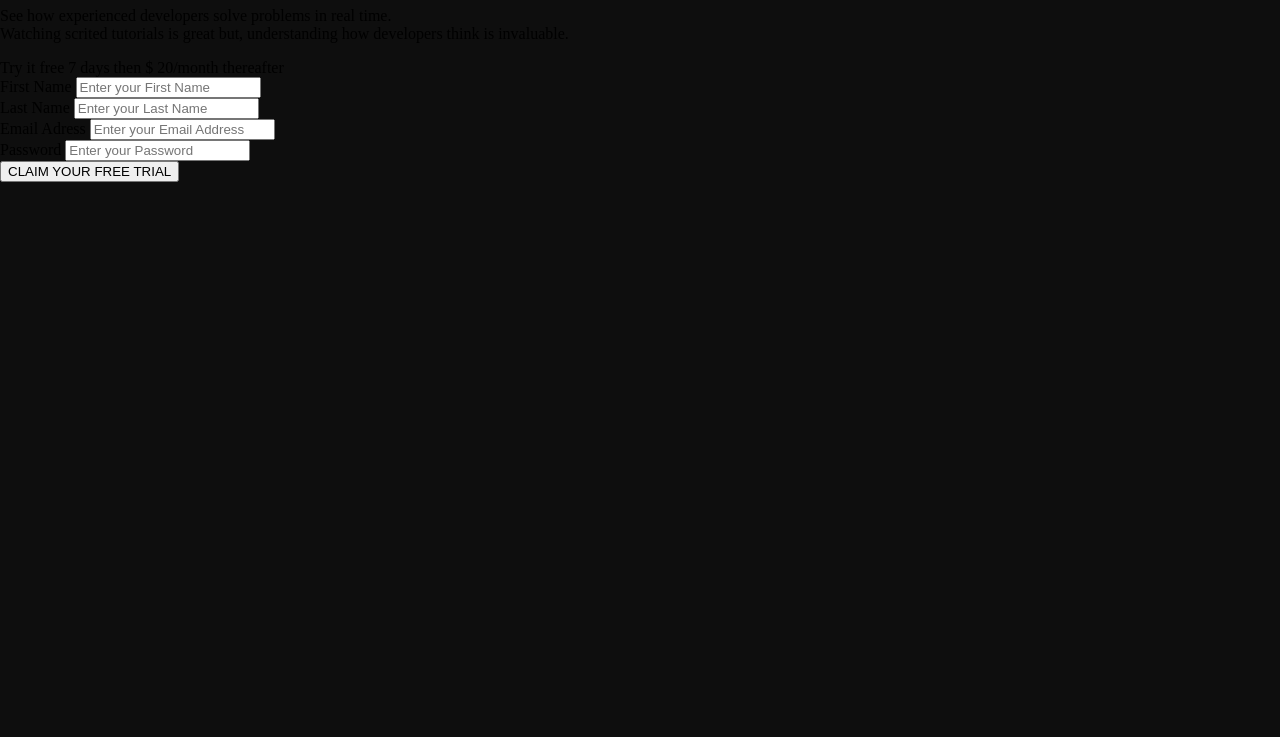
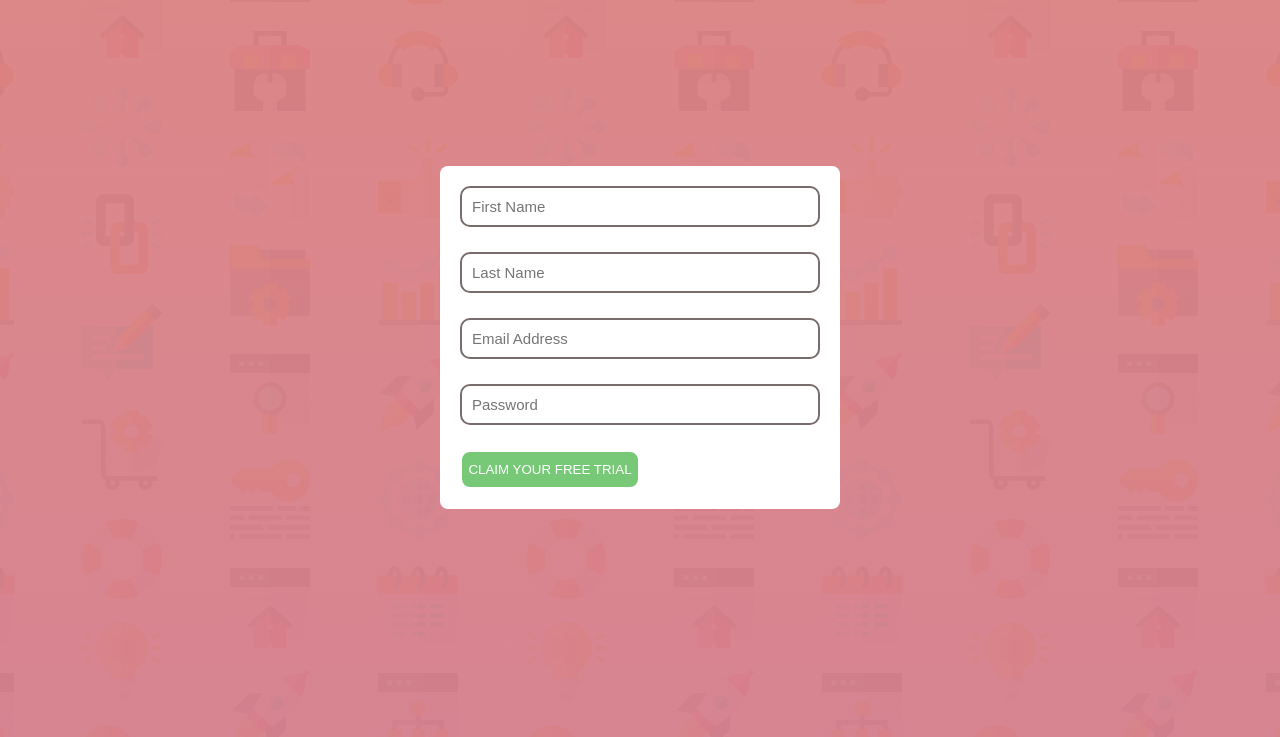
Before and after one commit to Ochieng-Kibet/Personal-HTML-CSS-, a plain HTML site: page Week 3/Responssive.html in a window 1280 px wide. Shown: the part 73-810 px from the top of the page. Drawn offline with Linux system fonts and the light colour scheme.

Commit message:
Most Recent

```diff
--- a/Week 3/Responssive.css
+++ b/Week 3/Responssive.css
@@ -1,5 +1,53 @@
-body{
+*{
     margin: 0px;
-    background: #0e0e0e;
-    height: 100%;
+    padding: 0px;
+    box-sizing: border-box;
+    font-family: sans-serif;
 }
+.Cont {
+display: flex;
+    align-items: center;
+    justify-content: center;
+    background-image: linear-gradient(#c4333395, #c3455aa8), url(bg-intro-desktop.png);
+    background-position: center;
+    background-size: cover;
+    height: 100vh;
+    width: 100%;
+}
+form {
+    max-width: 400px;
+    width: 90%;
+    background: white;
+    padding: 20px;
+    border-radius: 8px;
+}
+.input-box {
+    margin-bottom: 25px;
+    position: relative;
+}
+input {
+    background: transparent;
+    outline: 0px;
+    padding: 10px;
+    width: 100%;
+    border: 2px solid rgb(120, 108, 108);
+    font-size: 15px;
+    border-radius: 10px;
+}
+
+button {
+    color: white;
+    cursor: pointer;
+    width: 50%;
+    padding: 10px 0;
+    outline: none;
+    background: rgb(119, 200, 119);
+    border: 2px solid #fff;
+    border-radius: 10px;
+}
+.Head{
+    width: 100px;
+    max-width: 400px;
+    align-items: center;
+    height: 10px;
+}
--- a/Week 3/Responssive.html
+++ b/Week 3/Responssive.html
@@ -4,36 +4,30 @@
     <meta charset="UTF-8">
     <meta http-equiv="X-UA-Compatible" content="IE=edge">
     <meta name="viewport" content="width=device-width, initial-scale=1.0">
-    <title>Responsive Registration Form</title>
+    <title>Document</title>
     <link rel="stylesheet" href="Responssive.css">
 </head>
 <body>
-
-    <h1>Learn to code by watching other</h1>
-    <p>See how experienced developers solve problems in real time. <br>
-    Watching scrited tutorials is great but, understanding how developers think is invaluable.</p>
-
-    <div class="Register">
-
-        <div>Try it free 7 days then $ 20/month thereafter</div>
+    <div class="Head"><b>Try it free 7 days</b> then $20/mo. thereafter</div>
+    <div class="Cont">
 
         <form action="#">
             <div class="user-details">
                 <div class="input-box">
-                    <span id="details">First Name</span>
-                    <input type="text" placeholder="Enter your First Name" required>
+                    <span id="details"></span>
+                    <input type="text" placeholder="First Name" required>
                 </div>
                 <div class="input-box">
-                    <span id="details">Last Name</span>
-                    <input type="text" placeholder="Enter your Last Name" required>
+                    <span id="details"></span>
+                    <input type="text" placeholder="Last Name" required>
                 </div>
                 <div class="input-box">
-                    <span id="details">Email Adress</span>
-                    <input type="text" placeholder="Enter your Email Address" required>
+                    <span id="details"></span>
+                    <input type="text" placeholder="Email Address" required>
                 </div>
                 <div class="input-box">
-                    <span id="details">Password</span>
-                    <input type="password" placeholder="Enter your Password" required>
+                    <span id="details"></span>
+                    <input type="password" placeholder="Password" required>
                 </div>
                 <div>
                     <button>CLAIM YOUR FREE TRIAL</button>
@@ -43,6 +37,5 @@
         </form>
 
     </div>
-
 </body>
 </html>
```
